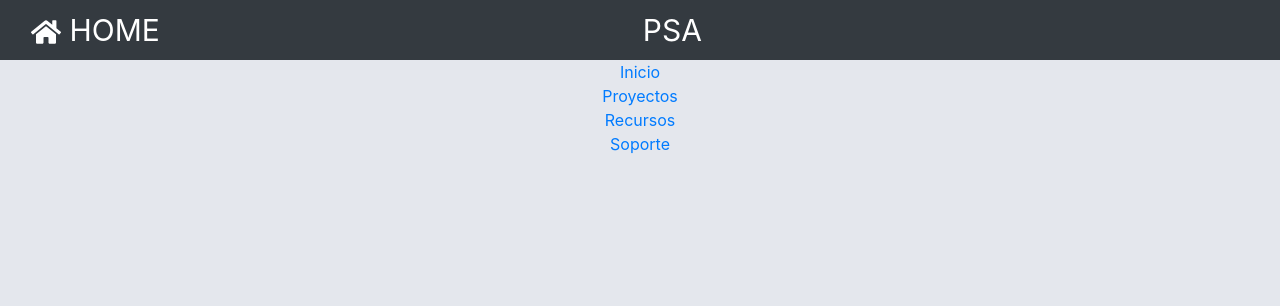
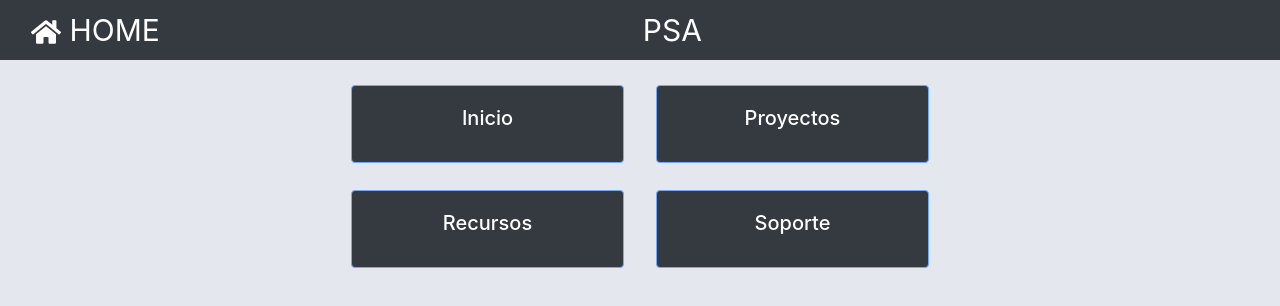
Before and after one commit to AndresJalife/ProyectoPSATribu1, a React (Create React App) app: page / in a window 1280 px wide. Shown: the top 306 px of the page. Built offline with nearby package versions, Linux system fonts and the light colour scheme.

Commit message:
Cambio en inicio

```diff
--- /dev/null
+++ b/src/pages/Main.css
@@ -0,0 +1,7 @@
+.col-link-inicial:hover {
+    box-shadow: 0 2px 30px #d8dde5;
+    -webkit-transform: translateY(-3px);
+    transform: translateY(-3px);
+    opacity: 1;
+    cursor: pointer;
+}
--- a/src/pages/Main.js
+++ b/src/pages/Main.js
@@ -1,18 +1,61 @@
 import React from 'react';
 import { Route } from 'react-router';
 import {Link} from "react-router-dom";
+import "./Main.css";
+import { Card, CardTitle, CardText, Col } from 'reactstrap';
+
+const styles = {
+    backgroundColor: '#343a40',
+    borderColor: 'rgb(112 170 255)'
+}
 
 export default () => (
+
+
     <header>
         <nav>
-            <Link to='/'>Inicio</Link>
+            <br/>
+            <Col xl={{size: 6, offset: 3}}>
+                <div style={{display: "flex"}}>
+                    <Col xl={6} lg={6} className="col-link-inicial">
+                        <Link to='/'>
+                            <Card body inverse style={styles}>
+                                <CardTitle tag="h5">Inicio</CardTitle>
+                            </Card>
+                        </Link>
+                    </Col>
+
+                    <Col xl={6} lg={6} className="col-link-inicial">
+                        <Link to='/proyectos'>
+                            <Card body inverse style={styles}>
+                                <CardTitle tag="h5">Proyectos</CardTitle>
+                            </Card>
+                        </Link>
+                    </Col>
+                </div>
+            </Col>
+
             <br />
-            <Link to='/proyectos'>Proyectos</Link>
-            <br />
-            <Link to='/recursos'>Recursos</Link>
-            <br />
-            <Link to='/soporte'>Soporte</Link>
-            <br />
+
+            <Col xl={{size: 6, offset: 3}}>
+                <div style={{display: "flex"}}>
+                    <Col xl={6} lg={6} className="col-link-inicial">
+                        <Link to='/recursos'>
+                            <Card body inverse style={styles}>
+                                <CardTitle tag="h5">Recursos</CardTitle>
+                            </Card>
+                        </Link>
+                    </Col>
+
+                    <Col xl={6} lg={6} className="col-link-inicial">
+                        <Link to='/soporte'>
+                            <Card body inverse style={styles}>
+                                <CardTitle tag="h5">Soporte</CardTitle>
+                            </Card>
+                        </Link>
+                    </Col>
+                </div>
+            </Col>
         </nav>
     </header>
 );
```
